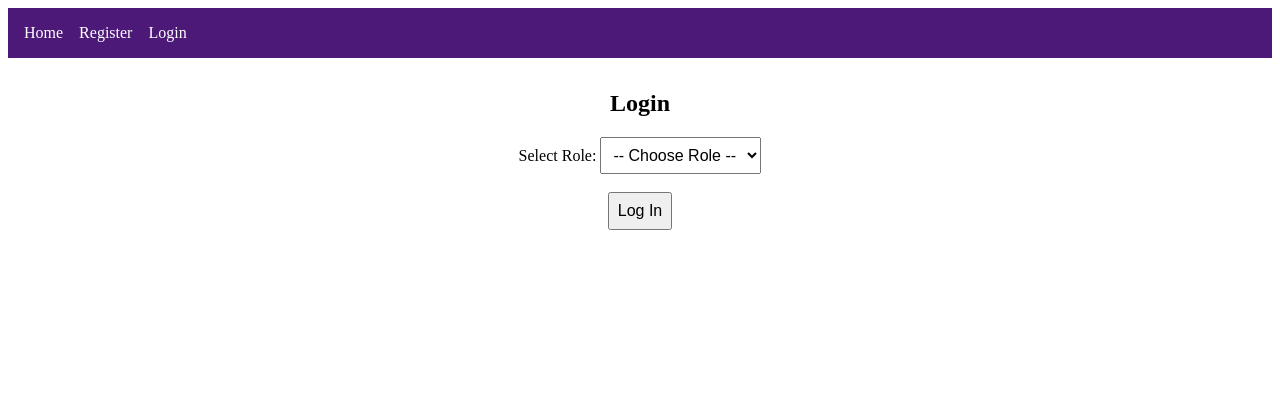
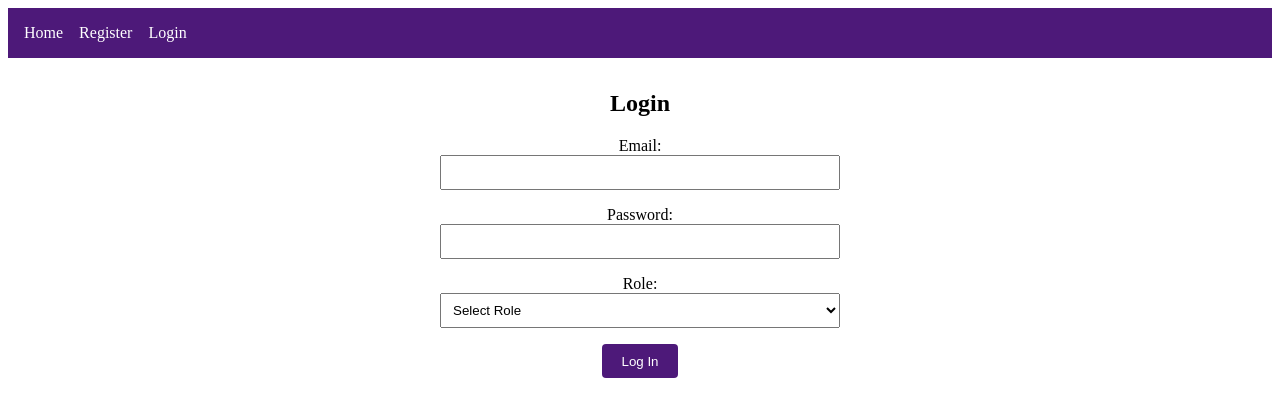
Before and after one commit to trinaldo3/FrogCrew-WebTech, a Vue app in the folder frontend/: page /login in a window 1280 px wide. Shown: the top 416 px of the page. Built offline with nearby package versions, Linux system fonts and the light colour scheme.

Commit message:
final touches

```diff
--- a/frontend/src/router/index.js
+++ b/frontend/src/router/index.js
@@ -34,7 +34,16 @@ const router = createRouter({
 router.beforeEach((to, from, next) => {
   console.log(`${from.name || '-'} → ${to.name}`)
 
-  const user = JSON.parse(localStorage.getItem('user'))
+  let user = null
+  try {
+    const stored = localStorage.getItem('user')
+    if (stored && stored !== 'undefined') {
+      user = JSON.parse(stored)
+    }
+  } catch (e) {
+    console.warn('Invalid user JSON in localStorage. Clearing it.')
+    localStorage.removeItem('user')
+  }
 
   if (to.meta.requiresAuth) {
     if (!user) {
@@ -43,7 +52,6 @@ router.beforeEach((to, from, next) => {
     }
 
     if (to.meta.roles && !to.meta.roles.includes(user.role)) {
-      // Role not authorized
       alert('You do not have permission to access this page.')
       return next({ name: 'home' })
     }
@@ -52,6 +60,7 @@ router.beforeEach((to, from, next) => {
   next()
 })
 
+
 router.afterEach((to) => {
   console.log(`Successfully navigated to: ${to.fullPath}`)
 })
--- a/frontend/src/views/Login.vue
+++ b/frontend/src/views/Login.vue
@@ -1,4 +1,4 @@
-<!-- <template>
+<template>
   <div class="login">
     <h2>Login</h2>
     <form @submit.prevent="handleLogin">
@@ -9,6 +9,14 @@
       <div class="form-group">
         <label>Password:</label>
         <input v-model="password" type="password" required />
+      </div>
+      <div class="form-group">
+        <label>Role:</label>
+        <select v-model="role" required>
+          <option disabled value="">Select Role</option>
+          <option value="crew">Crew Member</option>
+          <option value="admin">Admin</option>
+        </select>
       </div>
       <button type="submit">Log In</button>
     </form>
@@ -22,6 +30,7 @@ import { useRouter } from 'vue-router'
 
 const email = ref('')
 const password = ref('')
+const role = ref('')
 const error = ref('')
 const router = useRouter()
 
@@ -37,16 +46,21 @@ async function handleLogin() {
     })
 
     const data = await res.json()
+    console.log('Login response:', data)
 
     if (!data.flag) throw new Error(data.message || 'Login failed')
+
+    // Add selected role manually
+    const userWithRole = { ...data.user, role: role.value }
+    localStorage.setItem('user', JSON.stringify(userWithRole))
 
     alert('Login successful!')
     router.push('/')
   } catch (err) {
+    console.error(err)
     error.value = err.message
   }
 }
-
 </script>
 
 <style scoped>
@@ -58,7 +72,7 @@ async function handleLogin() {
 .form-group {
   margin-bottom: 1rem;
 }
-input {
+input, select {
   padding: 0.5rem;
   width: 100%;
   box-sizing: border-box;
@@ -75,50 +89,4 @@ button {
   color: #d9534f;
   margin-top: 1rem;
 }
-</style> -->
-<template>
-    <div class="login">
-      <h2>Login</h2>
-      <form @submit.prevent="login">
-        <label>
-          Select Role:
-          <select v-model="role">
-            <option disabled value="">-- Choose Role --</option>
-            <option value="crew">Crew Member</option>
-            <option value="admin">Admin</option>
-          </select>
-        </label>
-        <br /><br />
-        <button type="submit">Log In</button>
-      </form>
-    </div>
-  </template>
-
-  <script setup>
-  import { ref } from 'vue'
-  import { useRouter } from 'vue-router'
-
-  const role = ref('')
-  const router = useRouter()
-
-  function login() {
-    if (!role.value) return alert('Please select a role')
-    localStorage.setItem(
-      'user',
-      JSON.stringify({ id: 1, role: role.value })
-    )
-    router.push('/') // triggers nav update
-  }
-  </script>
-
-  <style scoped>
-  .login {
-    max-width: 400px;
-    margin: 2rem auto;
-    text-align: center;
-  }
-  select, button {
-    padding: 0.5rem;
-    font-size: 1rem;
-  }
-  </style>
+</style>
```
Also changed, not shown: 1 other file (tests, documents, lock files or other folders).
